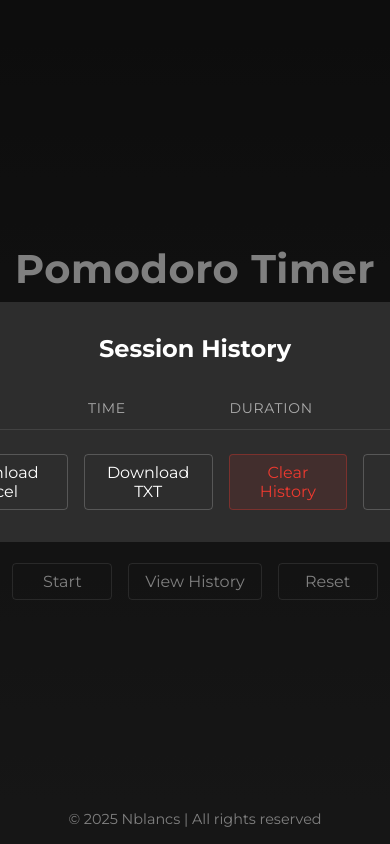
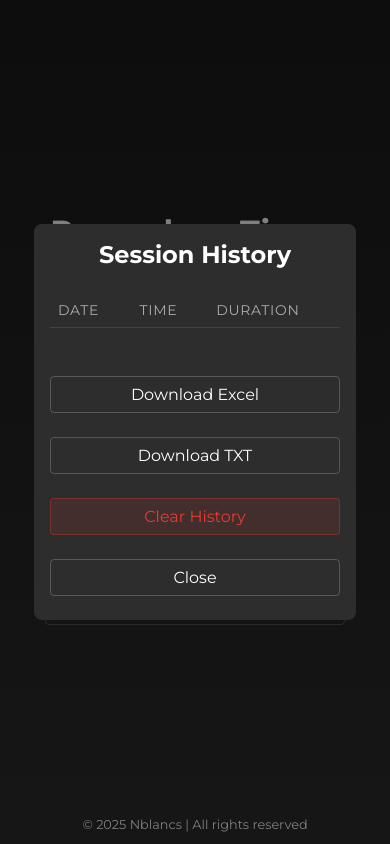
Before and after one commit to NBlancs/minimalist-pomodoro-timer, a plain HTML site: page index.html in a window 390 px wide. Both pictures are taken after a click on the button "View History". Drawn offline with Linux system fonts and the light colour scheme.

Commit message:
update: -> responsive to mobile devices

```diff
--- a/index.html
+++ b/index.html
@@ -2,11 +2,11 @@
 <html lang="en">
 <head>
     <meta charset="UTF-8">
-    <meta name="viewport" content="width=device-width, initial-scale=1.0">
+    <meta name="viewport" content="width=device-width, initial-scale=1.0, maximum-scale=1.0, user-scalable=no">
     <link rel="icon" type="image/jpg" href="timer-icon-vector.jpg">
     <link rel="stylesheet" href="style.css">
     <link rel="stylesheet" href="">
-    <title>Pomodoro Timer</title>
+    <title>Pomodoro by NBlancs</title>
     <!-- Add Montserrat font -->
     <link href="https://fonts.googleapis.com/css2?family=Montserrat:wght@400;700&display=swap" rel="stylesheet">
 </head>
--- a/style.css
+++ b/style.css
@@ -131,11 +131,10 @@ button:disabled {
 }
 
 .history-content {
-    max-width: 500px;
+    max-width: 600px;
     width: 90%;
     max-height: 80vh;
     overflow-y: auto;
-    min-width: 600px;
     padding: 2rem;
 }
 
@@ -187,3 +186,122 @@ footer {
     color: var(--text-color);
     z-index: 10;
 }
+
+/* Responsive styles */
+@media screen and (max-width: 768px) {
+    h1 {
+        font-size: 2rem;
+        margin-bottom: 2rem;
+    }
+
+    #timer {
+        font-size: 4rem;
+    }
+
+    .slider-container {
+        width: 80%;
+        max-width: 300px;
+    }
+
+    .buttons {
+        flex-direction: column;
+        width: 80%;
+        max-width: 300px;
+    }
+
+    button {
+        width: 100%;
+        margin-bottom: 0.5rem;
+    }
+
+    .history-content {
+        width: 95%;
+        max-width: none;
+        padding: 1rem;
+        margin: 1rem;
+    }
+
+    #historyList {
+        overflow-x: auto;
+        -webkit-overflow-scrolling: touch;
+    }
+
+    #historyList table {
+        min-width: 300px;
+        font-size: 0.875rem;
+    }
+
+    .modal-content {
+        width: 90%;
+        max-height: 90vh;
+        margin: 1rem;
+        overflow-y: auto;
+    }
+
+    .modal {
+        padding: 1rem;
+    }
+
+    .modal-buttons {
+        flex-direction: column;
+    }
+
+    .modal-buttons button {
+        width: 100%;
+        margin-bottom: 0.5rem;
+    }
+
+    #historyList {
+        overflow-x: auto;
+    }
+
+    #historyList table {
+        font-size: 0.875rem;
+    }
+
+    #historyList th, #historyList td {
+        padding: 0.5rem;
+    }
+
+    footer {
+        padding: 0.75rem;
+        font-size: 0.8rem;
+    }
+}
+
+/* Small mobile devices */
+@media screen and (max-width: 375px) {
+    h1 {
+        font-size: 1.75rem;
+    }
+
+    #timer {
+        font-size: 3.5rem;
+    }
+
+    .modal-content {
+        padding: 1rem;
+    }
+
+    .modal-content p {
+        font-size: 1.25rem;
+    }
+
+    .history-content {
+        padding: 0.75rem;
+        margin: 0.5rem;
+    }
+
+    #historyList table {
+        font-size: 0.75rem;
+    }
+
+    .modal-buttons {
+        gap: 0.5rem;
+    }
+
+    .modal-buttons button {
+        padding: 0.5rem;
+        font-size: 0.875rem;
+    }
+}
```
